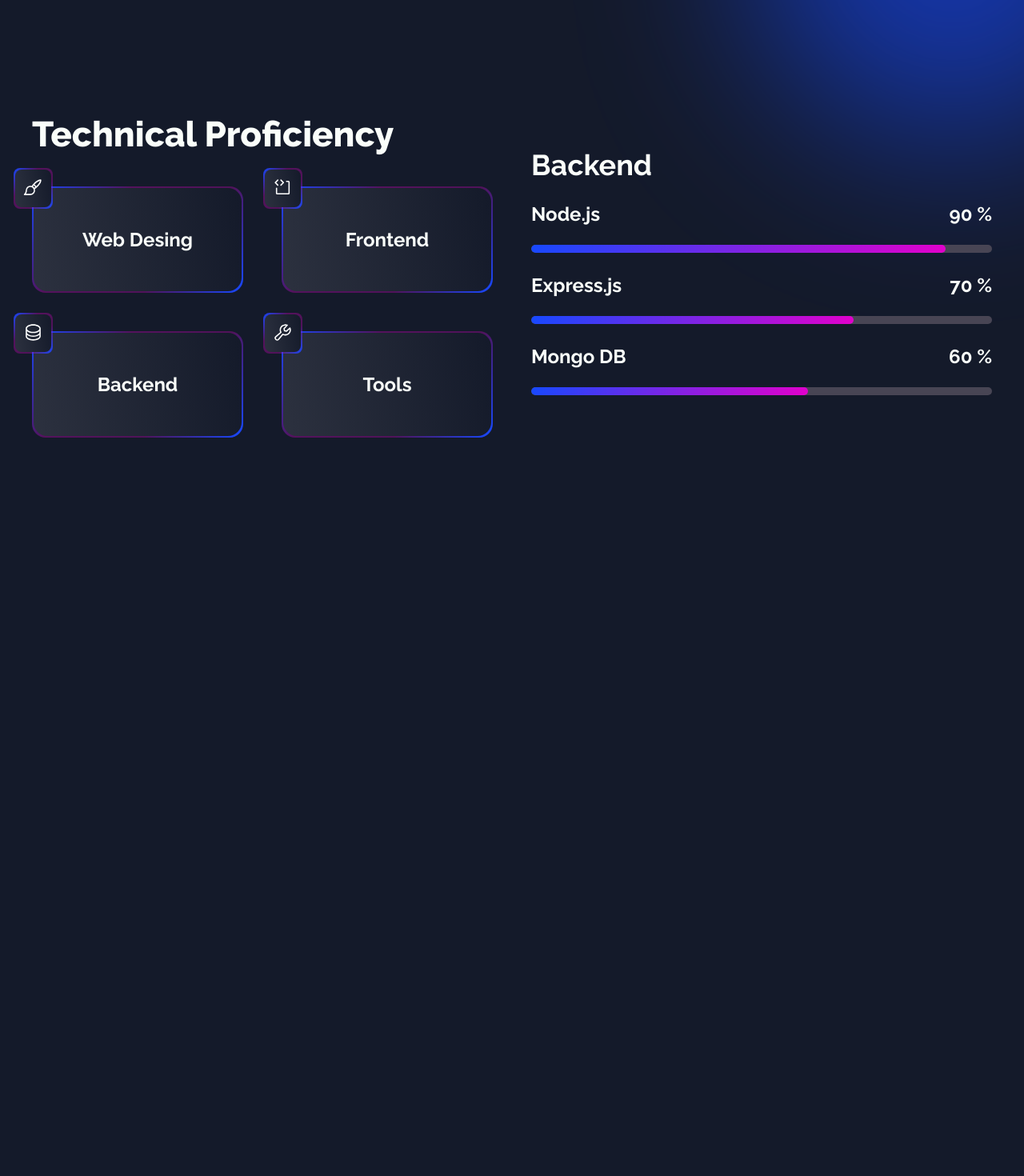
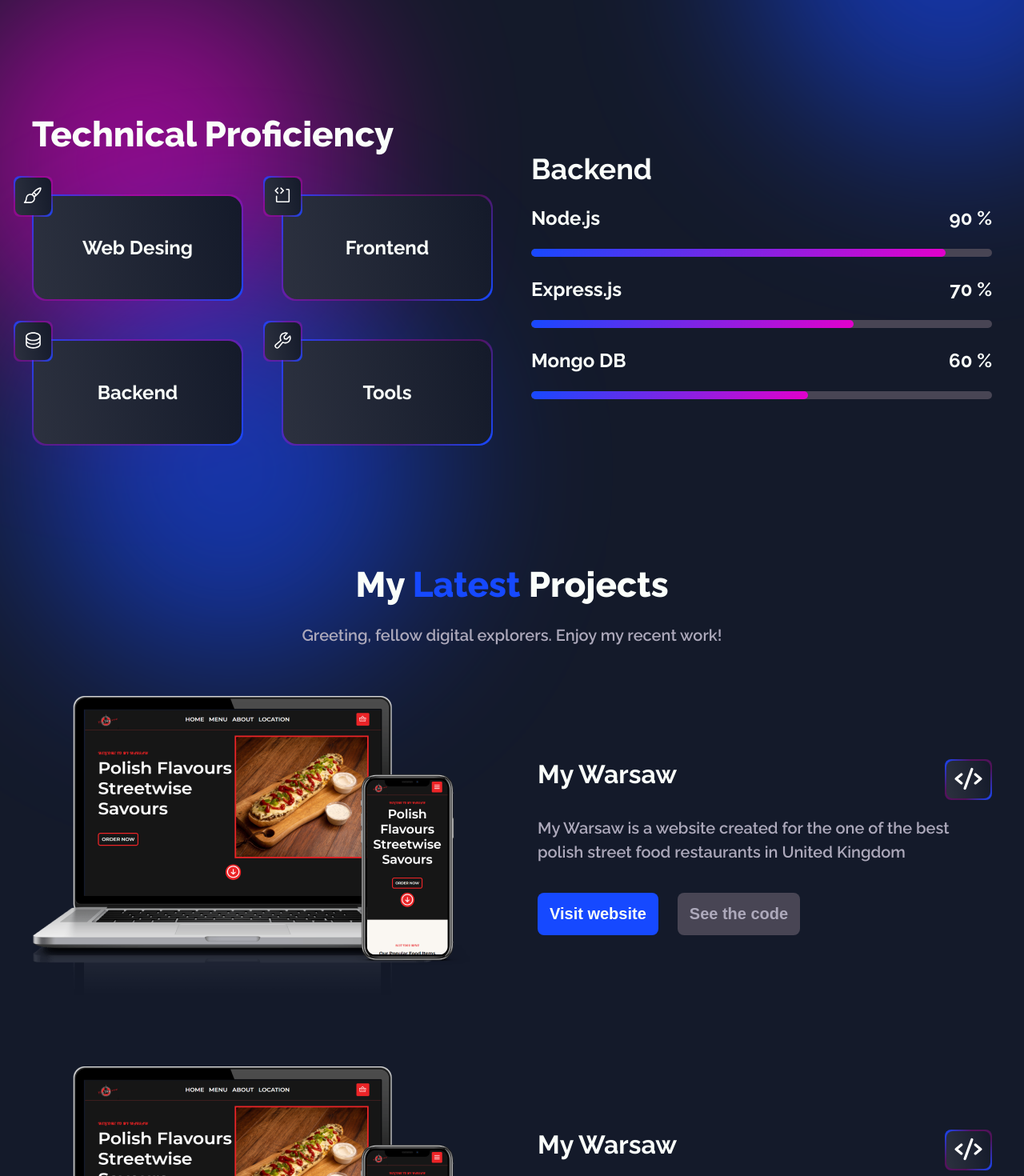
Before and after one commit to MikeWDev/Portfolio_project_2.0, a React (Vite) app in the folder frontend/: page / in a window 1280 px wide. Shown: the part 1580-3050 px from the top of the page at 80% size. Before the commit the page ends 2255 px from the top, so only its background shows below. Built offline with nearby package versions, Linux system fonts and the light colour scheme.

Commit message:
Finish front end for portfolio project

```diff
--- a/frontend/src/App.jsx
+++ b/frontend/src/App.jsx
@@ -1,5 +1,6 @@
 import AboutPage from "./Pages/AboutPage/AboutPage";
 import HeroPage from "./Pages/HeroPage/HeroPage";
+import PortfolioPage from "./Pages/PortfolioPage/PortfolioPage";
 import SkillPage from "./Pages/SkillPage/SkillPage";
 import "./Styles/Css/App.css";
 
@@ -9,6 +10,7 @@ function App() {
       <HeroPage />
       <AboutPage />
       <SkillPage />
+      <PortfolioPage />
     </>
   );
 }
--- /dev/null
+++ b/frontend/src/Components/ProjectCard.jsx
@@ -0,0 +1,39 @@
+import { Code } from "@phosphor-icons/react";
+import React from "react";
+import Button from "./Button";
+import MyWarsaw from "../assets/Pages/MyWarsawProject.png";
+const ProjectCard = () => {
+  return (
+    <div className="project-card">
+      <div className="image-con">
+        <img src={MyWarsaw} alt="" />
+      </div>
+      <div className="info-con">
+        <div className="info">
+          <div className="header-con">
+            <div className="heading">
+              <h4>My Warsaw</h4>
+            </div>
+            <div className="tech-info">
+              <div className="svg">
+                <Code size={35} color="#fff" weight="bold" />
+              </div>
+            </div>
+          </div>
+          <div className="desc-con">
+            <p>
+              My Warsaw is a website created for the one of the best polish
+              street food restaurants in United Kingdom
+            </p>
+          </div>
+        </div>
+        <div className="button-con">
+          <Button class="primary" text="Visit website" />
+          <Button class="secondary" text="See the code" />
+        </div>
+      </div>
+    </div>
+  );
+};
+
+export default ProjectCard;
--- /dev/null
+++ b/frontend/src/Pages/PortfolioPage/PortfolioPage.jsx
@@ -0,0 +1,30 @@
+import React from "react";
+import ProjectCard from "../../Components/ProjectCard";
+
+const PortfolioPage = () => {
+  return (
+    <section>
+      <div className="portfolio">
+        <div className="content-con">
+          <div className="header-container">
+            <div className="heading">
+              <h2>
+                My <span>Latest</span> Projects
+              </h2>
+            </div>
+            <div className="sub-heading">
+              <p>Greeting, fellow digital explorers. Enjoy my recent work!</p>
+            </div>
+          </div>
+          <div className="project-con">
+            <ProjectCard />
+            <ProjectCard />
+            <ProjectCard />
+          </div>
+        </div>
+      </div>
+    </section>
+  );
+};
+
+export default PortfolioPage;
--- /dev/null
+++ b/frontend/src/Styles/Components/_project-card.scss
@@ -0,0 +1,51 @@
+.project-card {
+  display: grid;
+  grid-template-columns: 1fr 1fr;
+  column-gap: 6.4rem;
+  align-items: center;
+
+  .info-con {
+    display: flex;
+    flex-direction: column;
+    gap: 3.6rem;
+  }
+  .info {
+    display: flex;
+    flex-direction: column;
+    gap: 2rem;
+    .header-con {
+      display: flex;
+      width: 100%;
+      justify-content: space-between;
+      h4 {
+        color: $fontColor;
+        font-size: 3.2rem;
+      }
+      .tech-info {
+        display: inline-block;
+        border-radius: 8px;
+        border: 2px solid transparent;
+        background: $borderGrad border-box;
+        -webkit-mask-composite: xor;
+        mask-composite: exclude;
+        top: -25px;
+        left: -25px;
+        .svg {
+          padding: 0.5rem 1rem;
+          background-image: $bgGrad;
+          display: inline-block;
+          border-radius: 8px;
+        }
+      }
+    }
+  }
+  .desc-con {
+    p {
+      line-height: 3rem;
+    }
+  }
+  .button-con {
+    display: flex;
+    gap: 2.4rem;
+  }
+}
--- a/frontend/src/Styles/Css/App.css
+++ b/frontend/src/Styles/Css/App.css
@@ -106,6 +106,55 @@ nav .nav-button-container {
 .button-con .secondary {
   background-color: #484554;
   color: #ada9bb;
+}
+
+.project-card {
+  display: grid;
+  grid-template-columns: 1fr 1fr;
+  column-gap: 6.4rem;
+  align-items: center;
+}
+.project-card .info-con {
+  display: flex;
+  flex-direction: column;
+  gap: 3.6rem;
+}
+.project-card .info {
+  display: flex;
+  flex-direction: column;
+  gap: 2rem;
+}
+.project-card .info .header-con {
+  display: flex;
+  width: 100%;
+  justify-content: space-between;
+}
+.project-card .info .header-con h4 {
+  color: #fafefa;
+  font-size: 3.2rem;
+}
+.project-card .info .header-con .tech-info {
+  display: inline-block;
+  border-radius: 8px;
+  border: 2px solid transparent;
+  background: linear-gradient(130deg, #1649ff, rgba(227, 0, 204, 0.314), rgba(227, 0, 204, 0.296), #1649ff) border-box;
+  -webkit-mask-composite: xor;
+  mask-composite: exclude;
+  top: -25px;
+  left: -25px;
+}
+.project-card .info .header-con .tech-info .svg {
+  padding: 0.5rem 1rem;
+  background-image: linear-gradient(80deg, #2c313f, #141a2a);
+  display: inline-block;
+  border-radius: 8px;
+}
+.project-card .desc-con p {
+  line-height: 3rem;
+}
+.project-card .button-con {
+  display: flex;
+  gap: 2.4rem;
 }
 
 .home {
@@ -277,7 +326,7 @@ nav .nav-button-container {
 }
 
 .skill {
-  margin-bottom: 12.8rem;
+  margin-bottom: 14.8rem;
 }
 .skill .content-con {
   display: grid;
@@ -289,11 +338,43 @@ nav .nav-button-container {
 .skill .content-con .skill-con {
   display: flex;
   flex-direction: column;
-  gap: 3rem;
+  gap: 4rem;
+  position: relative;
+}
+.skill .content-con .skill-con::after {
+  content: " ";
+  display: inline-block;
+  height: 50rem;
+  width: 50rem;
+  background-color: #1649ff;
+  filter: blur(110px);
+  z-index: -30;
+  opacity: 60%;
+  border-radius: 50%;
+  position: absolute;
+  top: 205px;
+  right: 79px;
+}
+.skill .content-con .skill-con .skill-heading {
+  position: relative;
 }
 .skill .content-con .skill-con .skill-heading h2 {
   padding: 1rem;
   padding-left: 0;
+}
+.skill .content-con .skill-con .skill-heading::after {
+  content: " ";
+  display: inline-block;
+  height: 50rem;
+  width: 50rem;
+  background-color: #e300cb;
+  filter: blur(110px);
+  z-index: -30;
+  opacity: 60%;
+  border-radius: 50%;
+  position: absolute;
+  top: -178px;
+  right: 191px;
 }
 .skill .content-con .skill-con .skill-cards {
   display: grid;
@@ -382,3 +463,26 @@ nav .nav-button-container {
   position: absolute;
   border-radius: 7px;
 }
+
+.portfolio .content-con {
+  display: flex;
+  flex-direction: column;
+  align-items: center;
+  gap: 6.4rem;
+}
+.portfolio .content-con .header-container {
+  display: flex;
+  flex-direction: column;
+  gap: 2.6rem;
+}
+.portfolio .content-con .header-container .heading h2 {
+  text-align: center;
+}
+.portfolio .content-con .header-container .heading h2 span {
+  color: #1649ff;
+}
+.portfolio .project-con {
+  display: flex;
+  flex-direction: column;
+  gap: 8.6rem;
+}
--- /dev/null
+++ b/frontend/src/Styles/Pages/portfolio-page/_portfolio-page.scss
@@ -0,0 +1,26 @@
+.portfolio {
+  .content-con {
+    display: flex;
+    flex-direction: column;
+    align-items: center;
+    gap: 6.4rem;
+    .header-container {
+      display: flex;
+      flex-direction: column;
+      gap: 2.6rem;
+      .heading {
+        h2 {
+          text-align: center;
+          span {
+            color: $primary;
+          }
+        }
+      }
+    }
+  }
+  .project-con {
+    display: flex;
+    flex-direction: column;
+    gap: 8.6rem;
+  }
+}
--- a/frontend/src/Styles/Pages/skillpage/_skill-page.scss
+++ b/frontend/src/Styles/Pages/skillpage/_skill-page.scss
@@ -1,5 +1,5 @@
 .skill {
-  margin-bottom: 12.8rem;
+  margin-bottom: 14.8rem;
   .content-con {
     display: grid;
     grid-template-columns: 1fr 1fr;
@@ -9,11 +9,41 @@
     .skill-con {
       display: flex;
       flex-direction: column;
-      gap: 3rem;
+      gap: 4rem;
+      position: relative;
+      &::after {
+        content: " ";
+        display: inline-block;
+        height: 50rem;
+        width: 50rem;
+        background-color: $primary;
+        filter: blur(110px);
+        z-index: -30;
+        opacity: 60%;
+        border-radius: 50%;
+        position: absolute;
+        top: 205px;
+        right: 79px;
+      }
       .skill-heading {
         h2 {
           padding: 1rem;
           padding-left: 0;
+        }
+        position: relative;
+        &::after {
+          content: " ";
+          display: inline-block;
+          height: 50rem;
+          width: 50rem;
+          background-color: $secondary;
+          filter: blur(110px);
+          z-index: -30;
+          opacity: 60%;
+          border-radius: 50%;
+          position: absolute;
+          top: -178px;
+          right: 191px;
         }
       }
       .skill-cards {
--- a/frontend/src/Styles/app.scss
+++ b/frontend/src/Styles/app.scss
@@ -6,9 +6,11 @@
 @import "./Components/navbar.scss";
 @import "./Components/nav-button";
 @import "./Components/button";
+@import "./Components/project-card";
 //pages
 @import "./Pages/hero-page.scss";
 @import "./Pages/about-page.scss";
 @import "./Pages/skillpage/skill-page";
 @import "./Pages/skillpage/skill-card";
 @import "./Pages/skillpage/skill-bar";
+@import "./Pages/portfolio-page/portfolio-page";
```
Also changed, not shown: frontend/src/assets/Pages/MyWarsawProject.png (added).
